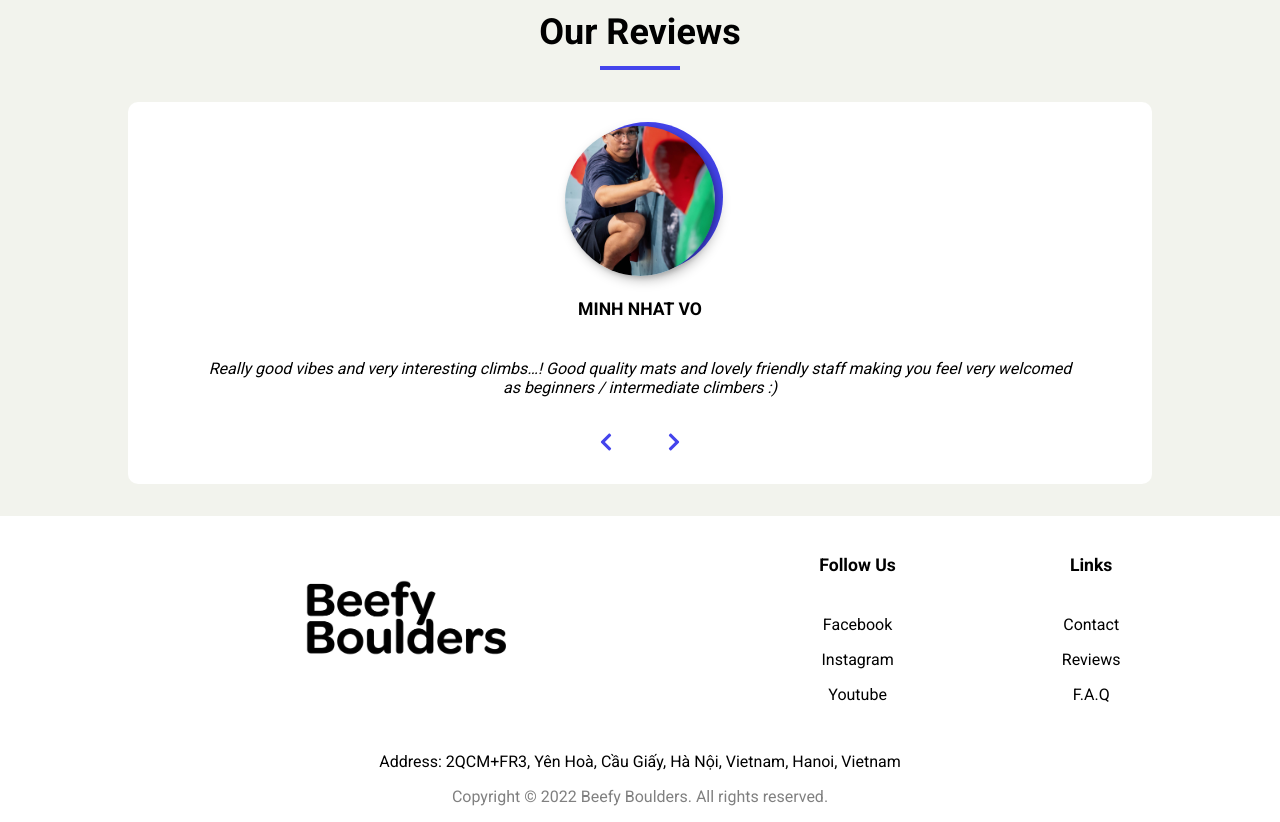
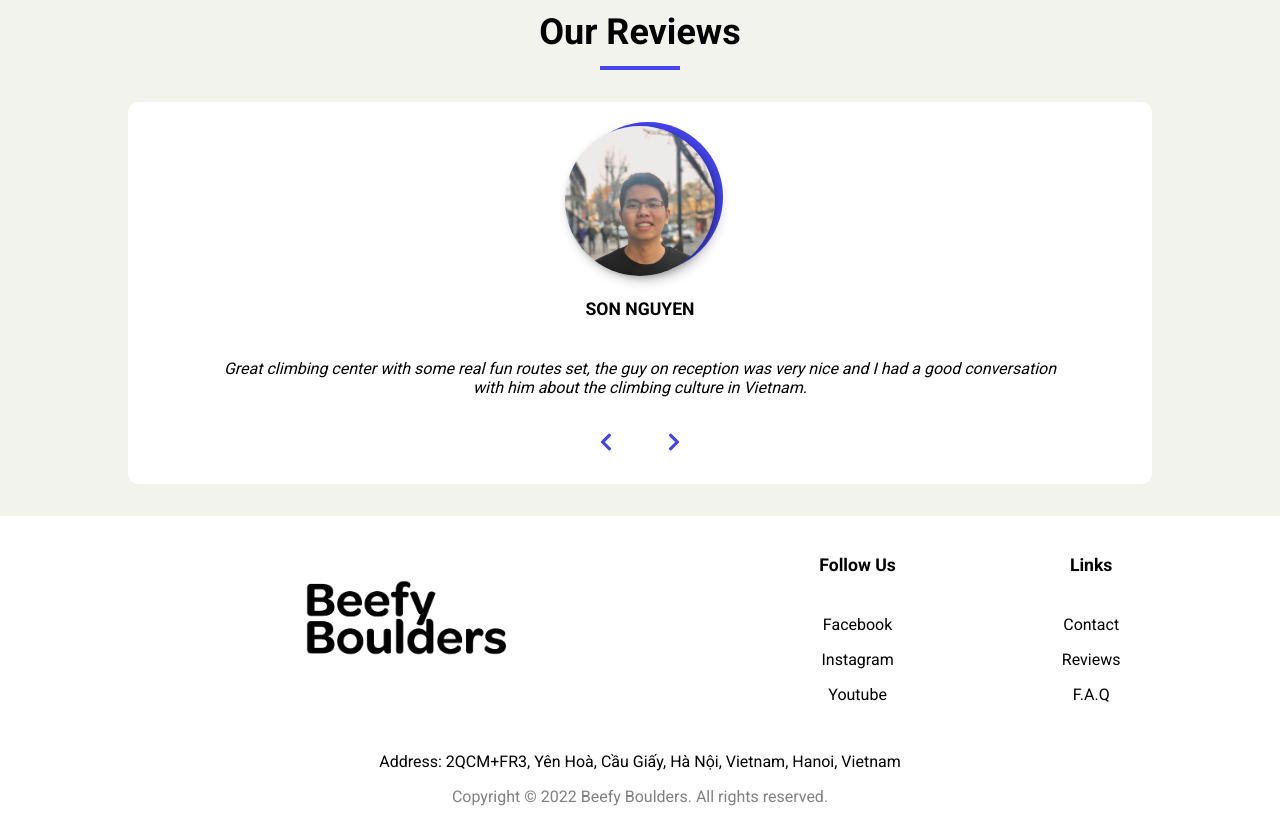
Before and after one commit to NhatAnhVu/beefy-boulders, a React (Create React App) app: page / in a window 1280 px wide. Shown: the part 1800-2622 px from the top of the page. Built offline with nearby package versions, Linux system fonts and the light colour scheme; the HTML template or start-up script is replaced by a standard one.

Commit message:
Slide review after 4s

```diff
--- a/src/pages/Account/Account.js
+++ b/src/pages/Account/Account.js
@@ -5,7 +5,6 @@ import Page from './Page';
 
 const Account = () => {
   return (
-
       <div className="account">
         <div className="account__bg bg"></div>
         <div className="account__section section">
--- a/src/pages/Account/Signup.js
+++ b/src/pages/Account/Signup.js
@@ -6,6 +6,10 @@ const Signup = () => {
     <div className='card'>
       <h1 className='section__title'>Sign Up</h1>
       <div className='card-main'>
+        <div id='name'>
+          <label className='form-label'>Full Name</label> <br />
+          <input className='form-input' type='text' />
+        </div>
         <div id='email'>
           <label className='form-label'>Email</label> <br />
           <input className='form-input' type='email' />
--- a/src/pages/Home/Review.js
+++ b/src/pages/Home/Review.js
@@ -1,7 +1,7 @@
 import React from 'react';
 import { FaChevronLeft, FaChevronRight } from 'react-icons/fa';
 import { reviewsData } from './reviewsData';
-import { useState } from 'react';
+import { useState, useEffect } from 'react';
 
 const Review = () => {
   const [index, setIndex] = useState(0);
@@ -28,6 +28,18 @@ const Review = () => {
     });
   };
 
+  useEffect(() => {
+    let slider = setInterval(() => {
+      setIndex((index) => {
+        let newIndex = index + 1;
+        return checkNumber(newIndex);
+      });
+    }, 4000);
+    return () => {
+      clearInterval(slider);
+    };
+  }, [index]);
+
   return (
     <article className='review'>
       <div className='img-container'>
```
Lines whose indentation alone changed are shown as unchanged.
